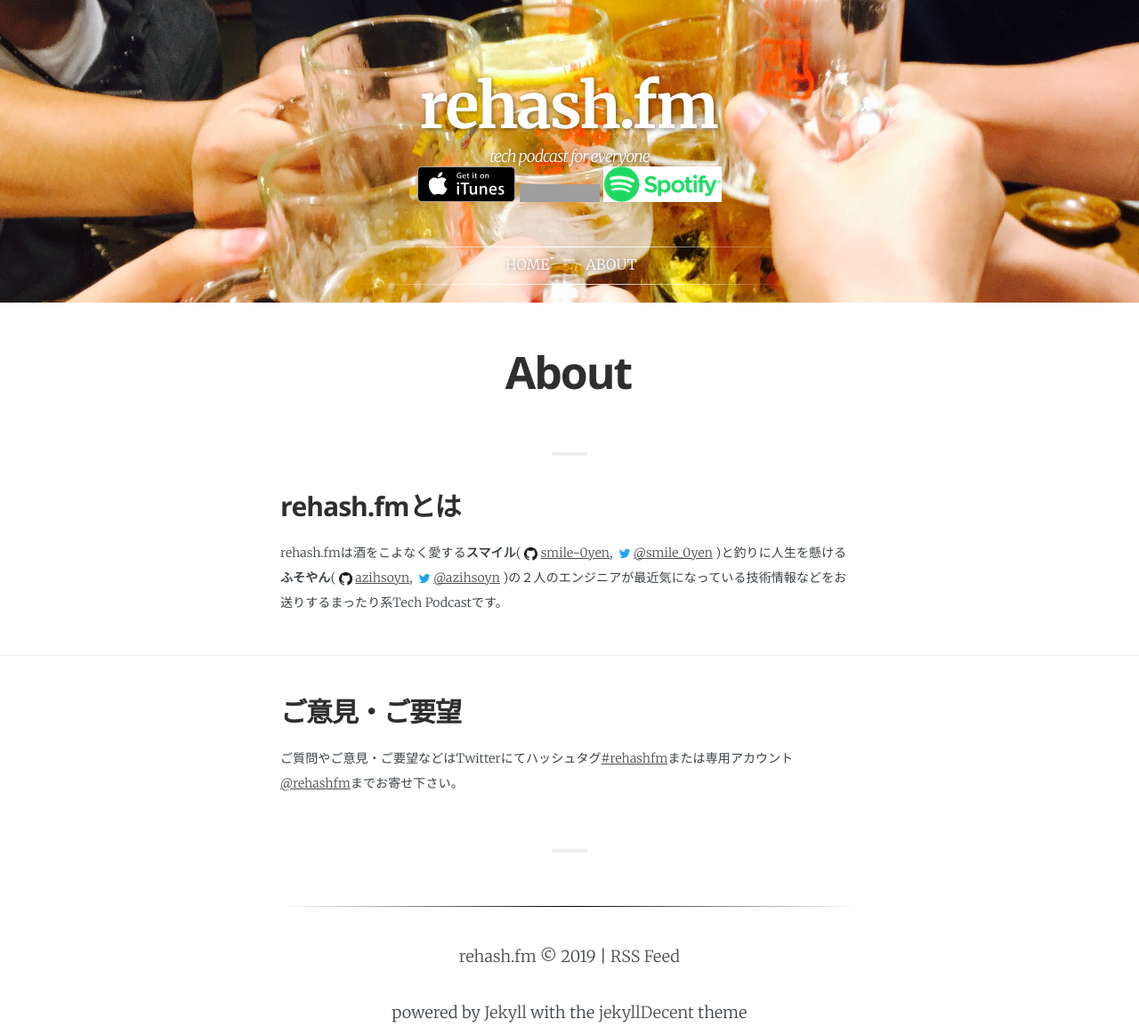
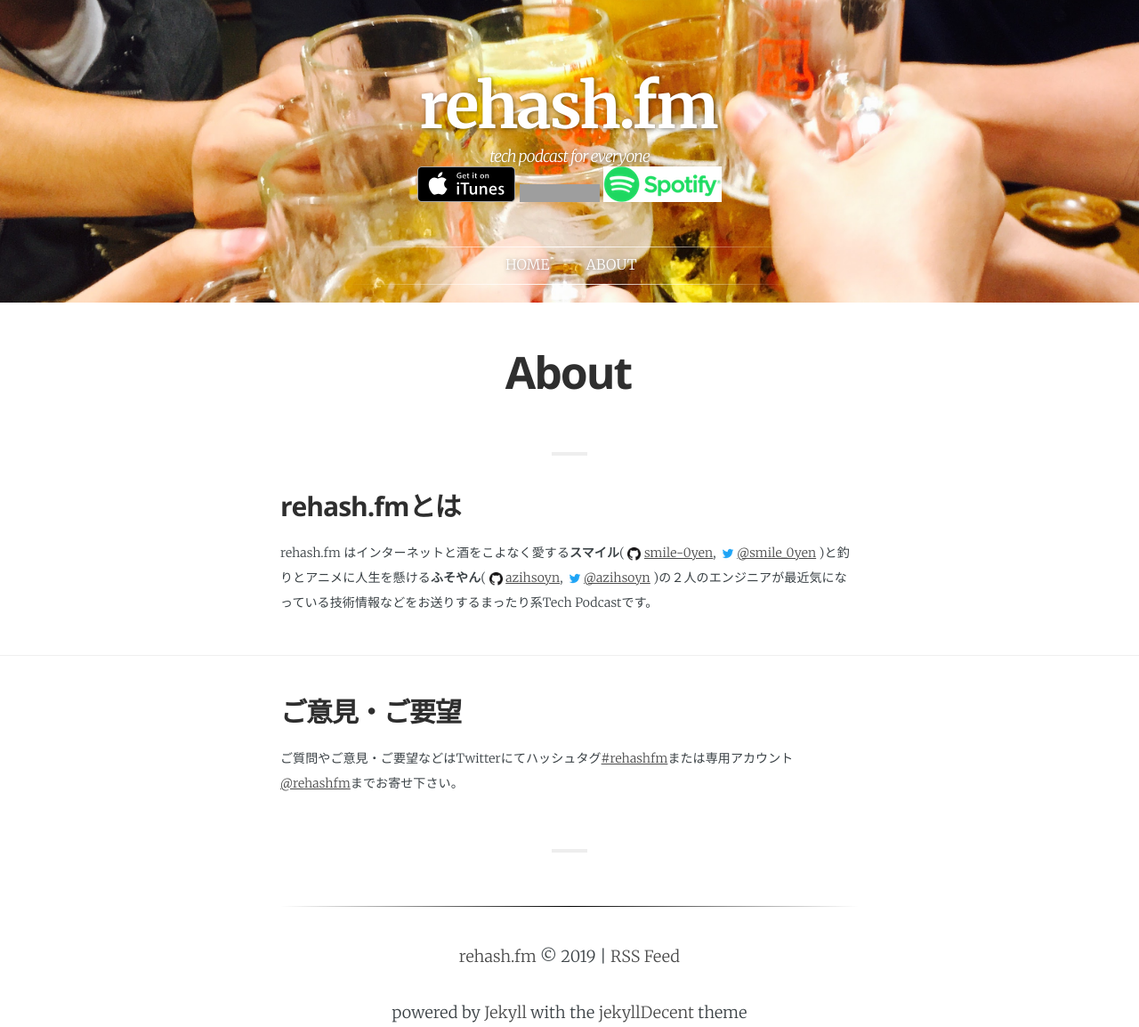
Before and after one commit to rehashfm/rehash.fm, a Jekyll site: the page built from _pages/about.md, in a window 1280 px wide. Shown: the whole page at 89% size. Built offline with Jekyll 4.4.1, drawn with Linux system fonts in a browser that asks for light colours; some web fonts are replaced; grey boxes are pictures that could not be loaded.

Commit message:
modify about page

```diff
--- a/_config.yml
+++ b/_config.yml
@@ -8,7 +8,7 @@
 # Site settings
 title:            rehash.fm
 subtitle:         tech podcast for everyone
-description:      rehash.fmは酒をこよなく愛する @smile_0yen と釣りに人生を懸ける @azihsoyn の２人のエンジニアが最近気になっている技術情報などをお送りするまったり系Tech Podcastです。
+description:      rehash.fm はインターネットと酒をこよなく愛する @smile_0yen と釣りとアニメに人生を懸ける @azihsoyn の２人のエンジニアが最近気になっている技術情報などをお送りするまったり系Tech Podcastです。
 keywords:         podcast technology
 language:         "ja" # default language of the blog. Language codes: http://www.w3schools.com/tags/ref_language_codes.asp
 
--- a/_pages/about.md
+++ b/_pages/about.md
@@ -10,10 +10,10 @@ excerpt:   This page contains the explanation about rehash.fm
 ---
 
 ## rehash.fmとは
-rehash.fmは酒をこよなく愛する**スマイル**(
+rehash.fm はインターネットと酒をこよなく愛する**スマイル**(
 <img title="github" alt="github" src="../assets/GitHub-Mark.png" height="15" width="15" align="absmiddle"/> [smile-0yen](https://github.com/smile-0yen),
 <img title="twitter" alt="twitter" src="../assets/Twitter_Logo_Blue.png" height="20" width="20" align="absmiddle"/>[@smile_0yen](https://twitter.com/smile_0yen)
-)と釣りに人生を懸ける**ふそやん**(
+)と釣りとアニメに人生を懸ける**ふそやん**(
 <img title="github" alt="github" src="../assets/GitHub-Mark.png" height="15" width="15" align="absmiddle"/> [azihsoyn](https://github.com/azihsoyn),
 <img title="twitter" alt="twitter" src="../assets/Twitter_Logo_Blue.png" height="20" width="20" align="absmiddle"/>[@azihsoyn](https://twitter.com/azihsoyn)
 )の２人のエンジニアが最近気になっている技術情報などをお送りするまったり系Tech Podcastです。
```
